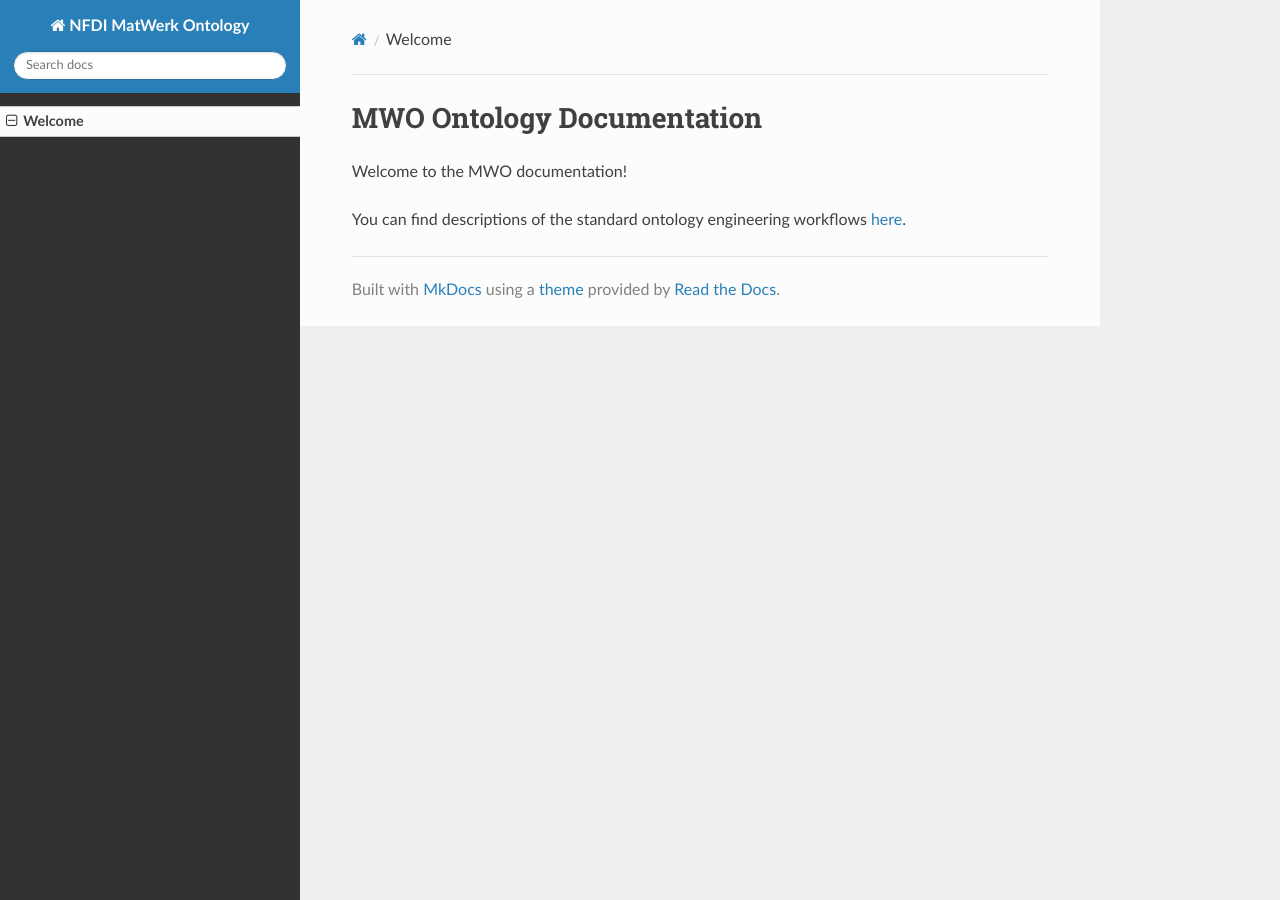
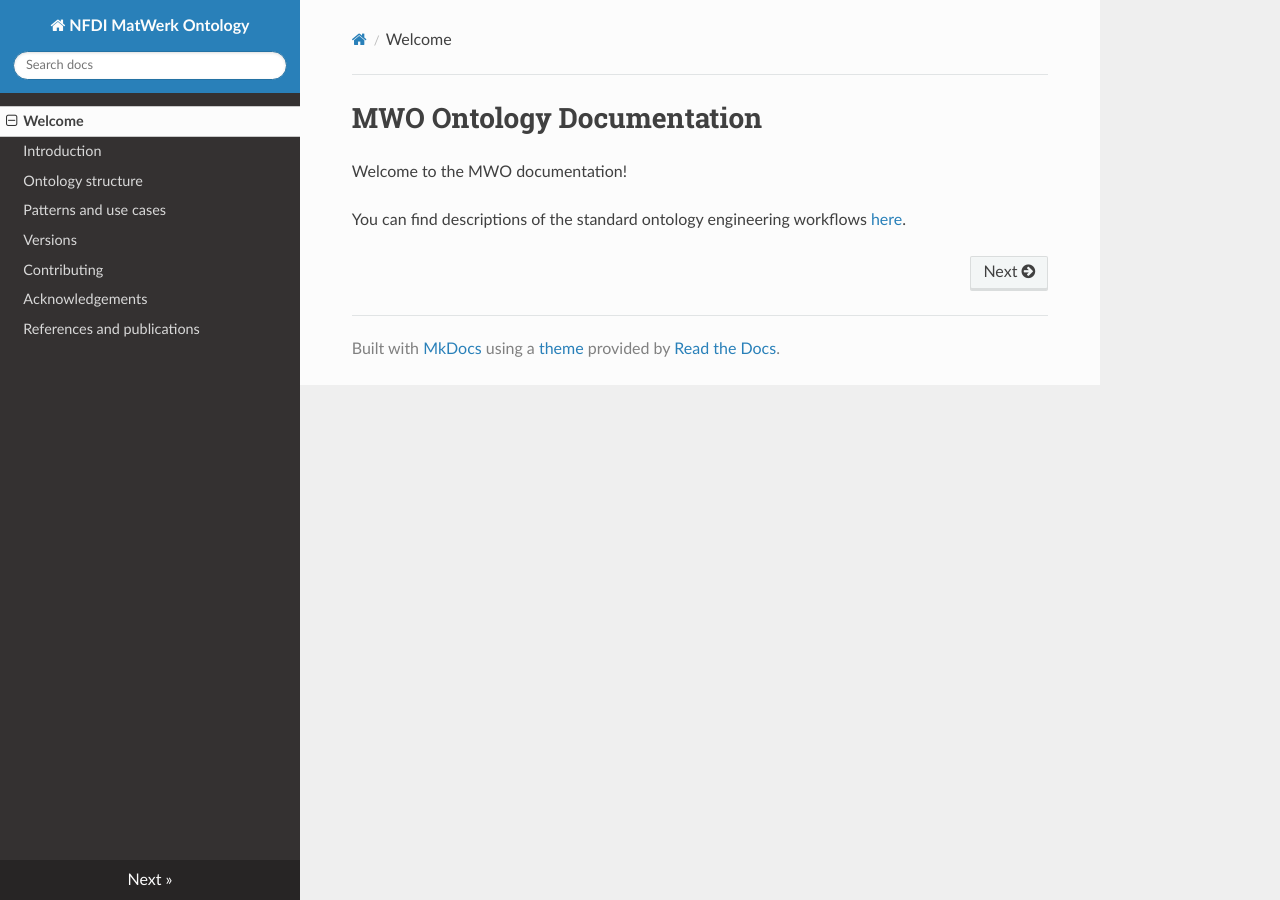
Before and after one commit to ISE-FIZKarlsruhe/mwo, an MkDocs documentation site: the page built from docs/index.md, in a window 1280 px wide. Built offline with MkDocs 1.6.1, drawn with Linux system fonts in a browser that asks for light colours; nearby versions of some CDN libraries.

Commit message:
update Mkdocs

```diff
--- a/mkdocs.yaml
+++ b/mkdocs.yaml
@@ -2,3 +2,10 @@ site_name: NFDI MatWerk Ontology
 theme: readthedocs
 nav:
   - Welcome: index.md
+  - Introduction: intro.md
+  - Ontology structure: ontology.md
+  - Patterns and use cases: patterns.md
+  - Versions: versions.md
+  - Contributing: contributing.md
+  - Acknowledgements: acknowledgements.md
+  - References and publications: refs.md
```
Also changed, not shown: site/404.html, site/cite/index.html, site/contributing/index.html, site/index.html, site/odk-workflows/ContinuousIntegration/index.html, site/odk-workflows/EditorsWorkflow/index.html, site/odk-workflows/ManageDocumentation/index.html, site/odk-workflows/ReleaseWorkflow/index.html, site/odk-workflows/RepoManagement/index.html, site/odk-workflows/RepositoryFileStructure/index.html, site/odk-workflows/SettingUpDockerForODK/index.html, site/odk-workflows/UpdateImports/index.html, site/odk-workflows/components/index.html, site/odk-workflows/index.html, 2 more files.
